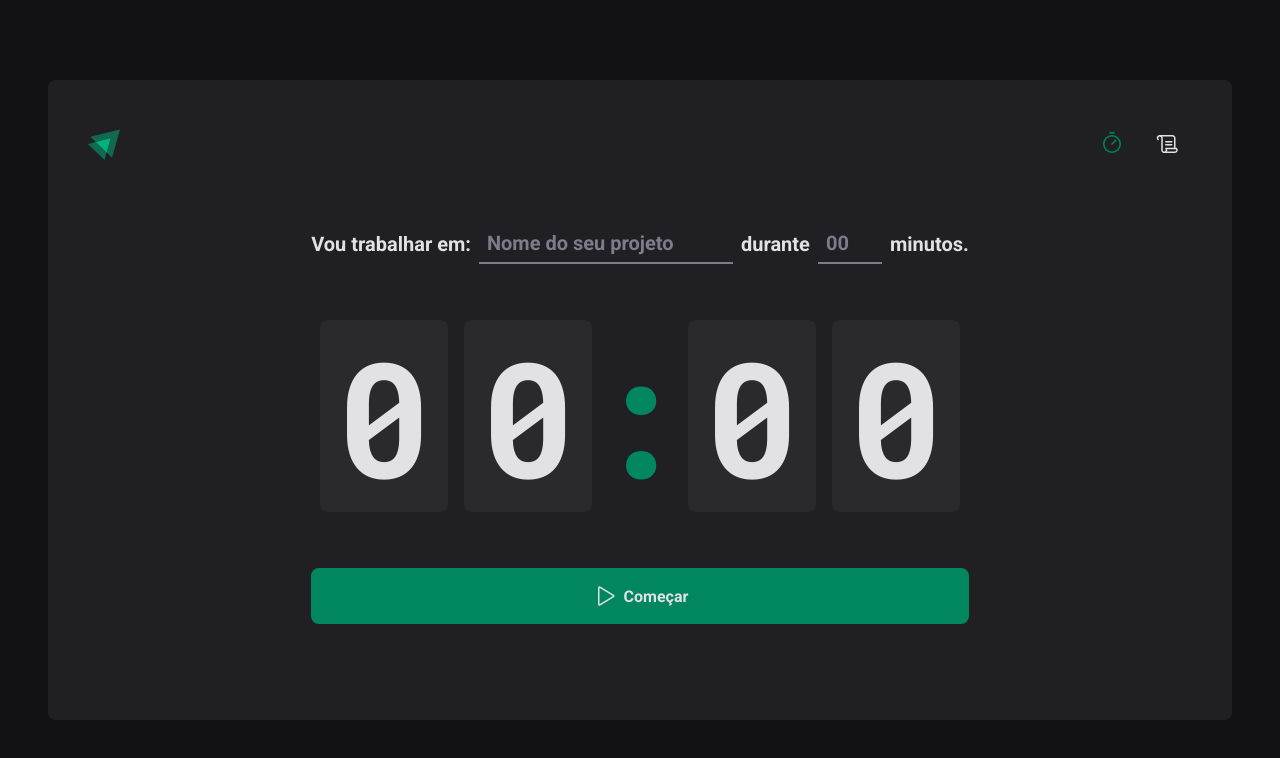
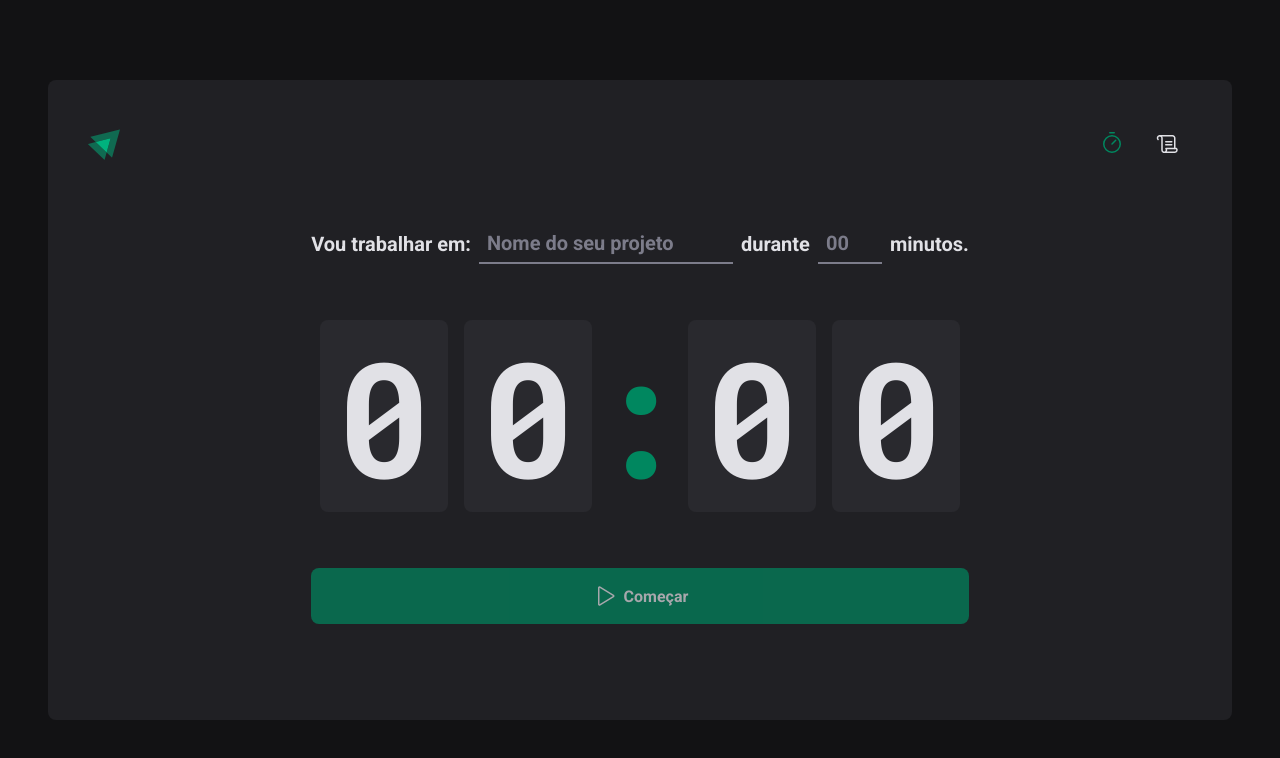
Before and after one commit to mariosantosdev/ignite-timer, a React (Vite) app: page / in a window 1280 px wide. Shown: the top 758 px of the page. Built offline with nearby package versions, Linux system fonts and the light colour scheme.

Commit message:
setup react hook form

```diff
--- a/package.json
+++ b/package.json
@@ -13,6 +13,7 @@
     "phosphor-react": "^1.4.1",
     "react": "^18.2.0",
     "react-dom": "^18.2.0",
+    "react-hook-form": "^7.43.1",
     "react-router-dom": "^6.8.1",
     "styled-components": "^5.3.6"
   },
--- a/src/pages/Home/index.tsx
+++ b/src/pages/Home/index.tsx
@@ -1,4 +1,5 @@
 import { Play } from "phosphor-react";
+import { useForm, SubmitHandler } from "react-hook-form";
 import {
   CountdownContainer,
   FormContainer,
@@ -9,10 +10,21 @@ import {
   TaskInput,
 } from "./styles";
 
+type FormCountdown = {
+  task: string;
+  minutesAmount: number;
+};
+
 export function Home() {
+  const { register, handleSubmit, watch } = useForm<FormCountdown>();
+
+  const submitCountdown: SubmitHandler<FormCountdown> = () => {};
+
+  const isDisabledSubmitButton = !watch("task") || !watch("minutesAmount");
+
   return (
     <HomeContainer>
-      <form action="">
+      <form onSubmit={handleSubmit(submitCountdown)}>
         <FormContainer>
           <label htmlFor="task">Vou trabalhar em:</label>
           <TaskInput
@@ -20,6 +32,7 @@ export function Home() {
             id="task"
             placeholder="Nome do seu projeto"
             list="task-suggestions"
+            {...register("task")}
           />
 
           <datalist id="task-suggestions">
@@ -34,8 +47,9 @@ export function Home() {
             id="minutesAmount"
             placeholder="00"
             step={5}
-            min={5}
+            min={1}
             max={60}
+            {...register("minutesAmount", { valueAsNumber: true })}
           />
 
           <span>minutos.</span>
@@ -49,7 +63,7 @@ export function Home() {
           <span>0</span>
         </CountdownContainer>
 
-        <StartCountdownButton type="submit">
+        <StartCountdownButton type="submit" disabled={isDisabledSubmitButton}>
           <Play size={24} />
           Começar
         </StartCountdownButton>
```
Also changed, not shown: 1 other file (tests, documents, lock files or other folders).
